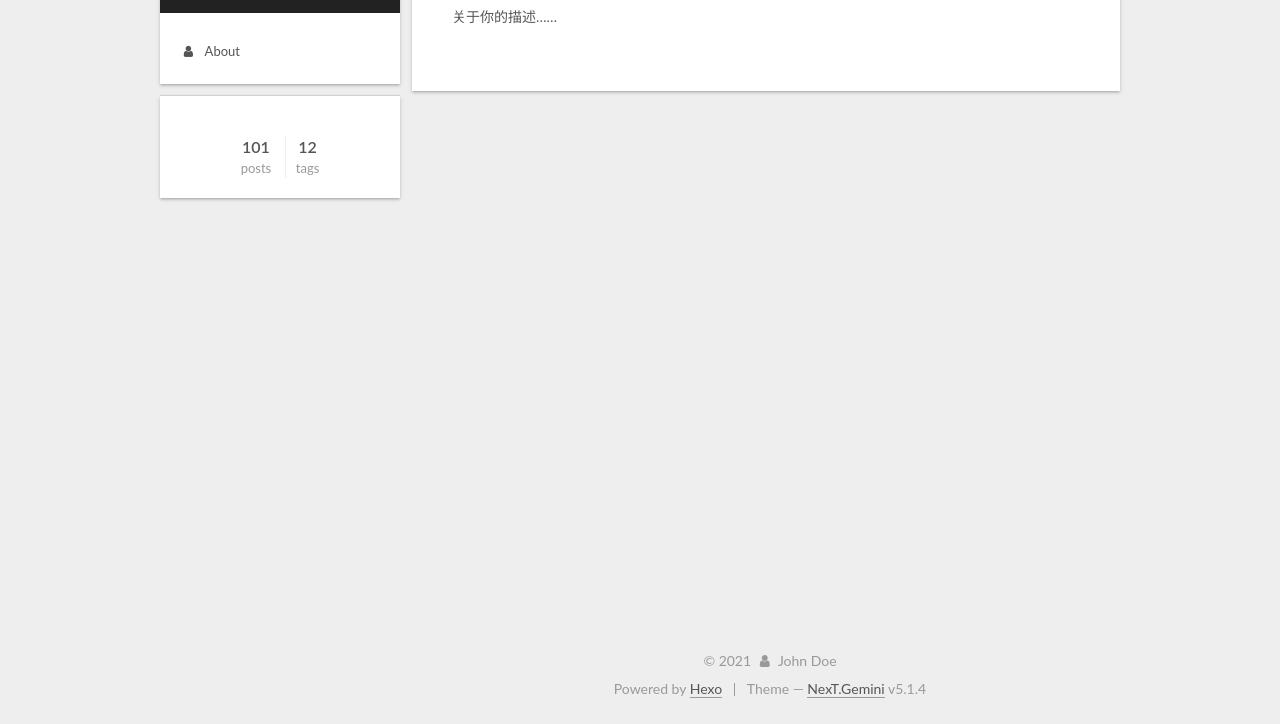
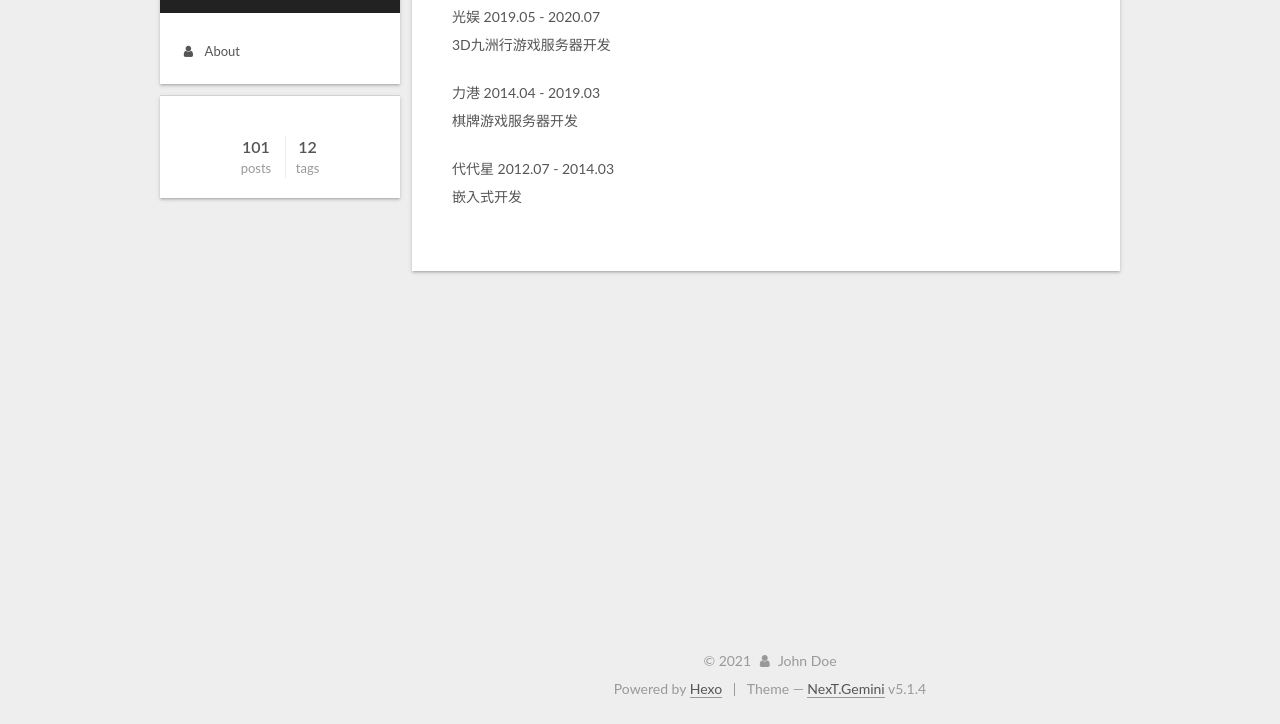
Before and after one commit to losophy/losophy.github.io, a plain HTML site: page about/index.html in a window 1280 px wide. Shown: the part 76-800 px from the top of the page. Drawn offline with Linux system fonts and the light colour scheme.

Commit message:
Site updated: 2021-04-11 19:47:55

```diff
--- a/about/index.html
+++ b/about/index.html
@@ -79,15 +79,15 @@
 
 
 
-<meta name="description" content="关于你的描述……">
+<meta name="description" content="光娱 2019.05 - 2020.073D九洲行游戏服务器开发 力港 2014.04 - 2019.03棋牌游戏服务器开发 代代星 2012.07 - 2014.03嵌入式开发">
 <meta property="og:type" content="website">
 <meta property="og:title" content="关于我">
 <meta property="og:url" content="http://example.com/about/index.html">
 <meta property="og:site_name" content="Hexo">
-<meta property="og:description" content="关于你的描述……">
+<meta property="og:description" content="光娱 2019.05 - 2020.073D九洲行游戏服务器开发 力港 2014.04 - 2019.03棋牌游戏服务器开发 代代星 2012.07 - 2014.03嵌入式开发">
 <meta property="og:locale" content="en_US">
 <meta property="article:published_time" content="2018-03-11T08:18:54.000Z">
-<meta property="article:modified_time" content="2021-04-10T12:40:11.038Z">
+<meta property="article:modified_time" content="2021-04-11T11:45:21.456Z">
 <meta property="article:author" content="John Doe">
 <meta name="twitter:card" content="summary">
 
@@ -227,7 +227,9 @@
       <div class="post-body">
 
 
-          <p>关于你的描述……</p>
+          <p>光娱 2019.05 - 2020.07<br>3D九洲行游戏服务器开发</p>
+<p>力港 2014.04 - 2019.03<br>棋牌游戏服务器开发</p>
+<p>代代星 2012.07 - 2014.03<br>嵌入式开发</p>
 
 
       </div>
```
